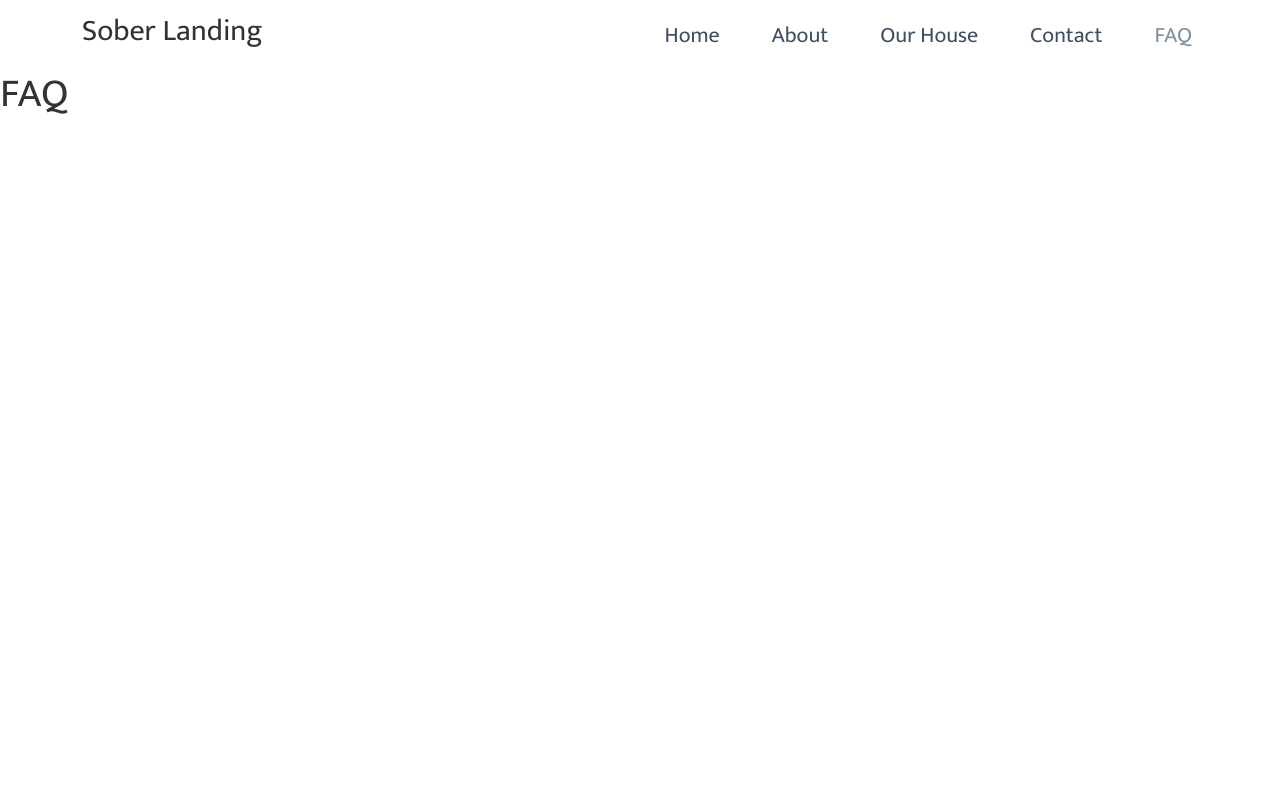
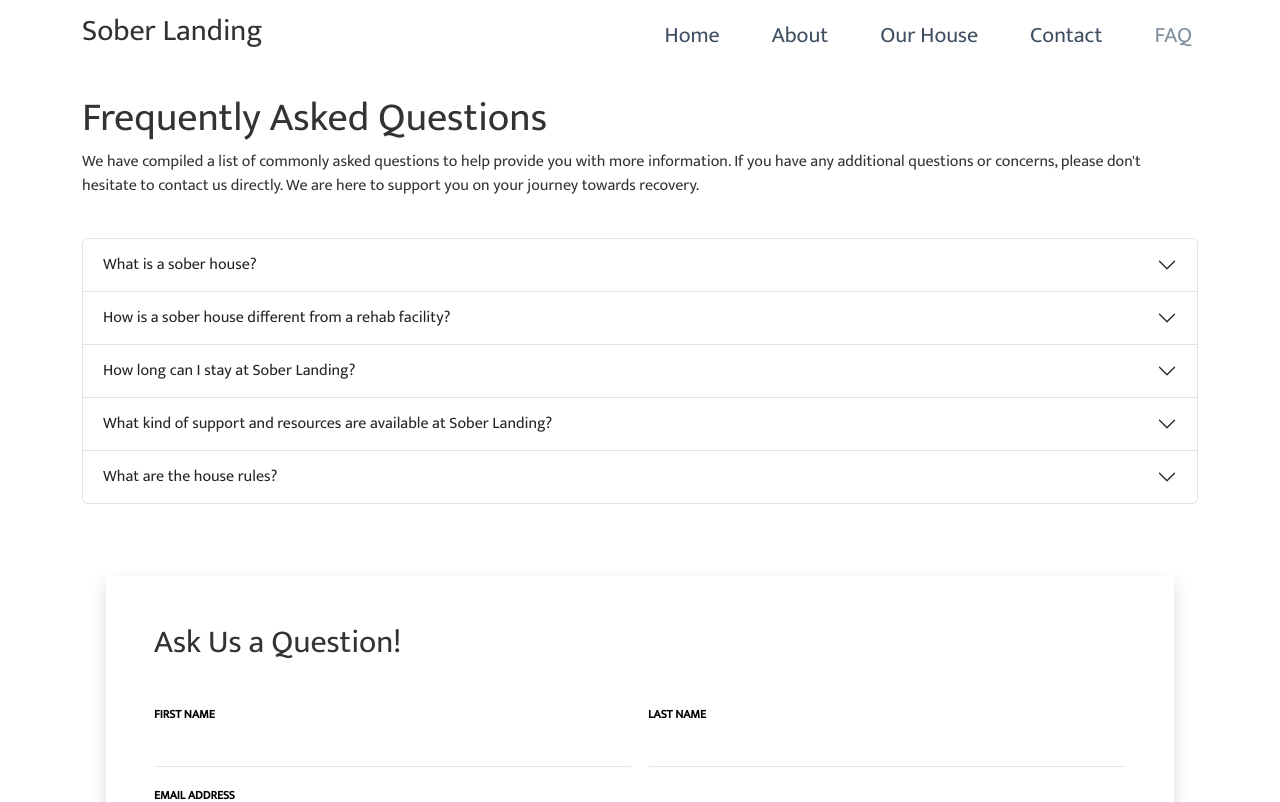
Before and after one commit to cDev-Creator/SoberLanding, a React (Create React App) app: page /faq in a window 1280 px wide. Shown: the top 802 px of the page. Built offline with nearby package versions, Linux system fonts and the light colour scheme; the HTML template or start-up script is replaced by a standard one.

Commit message:
basic layout FAQ page

```diff
--- a/src/components/FAQ.js
+++ b/src/components/FAQ.js
@@ -1,7 +1,99 @@
+import { Container, Accordion } from 'react-bootstrap';
+import '../index.css';
+import Footer from './Footer';
+import Copyright from './Copyright';
+import ContactForm from './ContactForm';
 const FAQ = () => {
     return (
-        <h1>FAQ</h1>
-      );
+      <div>
+        <section>
+          <Container className='py-4' >
+            <h1>Frequently Asked Questions</h1>
+            <p>We have compiled a list of commonly asked questions to help provide you with more information.
+            If you have any additional questions or concerns, please don't hesitate to contact us directly. We are here to support you on your journey towards recovery.</p>
+          </Container>
+          </section>
+
+          <section>
+          <Container>
+            <Accordion>
+            <Accordion.Item eventKey="0">
+              <Accordion.Header>What is a sober house?</Accordion.Header>
+              <Accordion.Body>
+                Lorem ipsum dolor sit amet, consectetur adipiscing elit, sed do
+                eiusmod tempor incididunt ut labore et dolore magna aliqua. Ut enim ad
+                minim veniam, quis nostrud exercitation ullamco laboris nisi ut
+                aliquip ex ea commodo consequat. Duis aute irure dolor in
+                reprehenderit in voluptate velit esse cillum dolore eu fugiat nulla
+                pariatur. Excepteur sint occaecat cupidatat non proident, sunt in
+                culpa qui officia deserunt mollit anim id est laborum.
+              </Accordion.Body>
+            </Accordion.Item>
+            <Accordion.Item eventKey="1">
+              <Accordion.Header>How is a sober house different from a rehab facility?</Accordion.Header>
+              <Accordion.Body>
+                Lorem ipsum dolor sit amet, consectetur adipiscing elit, sed do
+                eiusmod tempor incididunt ut labore et dolore magna aliqua. Ut enim ad
+                minim veniam, quis nostrud exercitation ullamco laboris nisi ut
+                aliquip ex ea commodo consequat. Duis aute irure dolor in
+                reprehenderit in voluptate velit esse cillum dolore eu fugiat nulla
+                pariatur. Excepteur sint occaecat cupidatat non proident, sunt in
+                culpa qui officia deserunt mollit anim id est laborum.
+              </Accordion.Body>
+            </Accordion.Item>
+
+            <Accordion.Item eventKey="2">
+              <Accordion.Header>How long can I stay at Sober Landing?</Accordion.Header>
+              <Accordion.Body>
+                Lorem ipsum dolor sit amet, consectetur adipiscing elit, sed do
+                eiusmod tempor incididunt ut labore et dolore magna aliqua. Ut enim ad
+                minim veniam, quis nostrud exercitation ullamco laboris nisi ut
+                aliquip ex ea commodo consequat. Duis aute irure dolor in
+                reprehenderit in voluptate velit esse cillum dolore eu fugiat nulla
+                pariatur. Excepteur sint occaecat cupidatat non proident, sunt in
+                culpa qui officia deserunt mollit anim id est laborum.
+              </Accordion.Body>
+            </Accordion.Item>
+
+            <Accordion.Item eventKey="3">
+              <Accordion.Header>What kind of support and resources are available at Sober Landing?</Accordion.Header>
+              <Accordion.Body>
+                Lorem ipsum dolor sit amet, consectetur adipiscing elit, sed do
+                eiusmod tempor incididunt ut labore et dolore magna aliqua. Ut enim ad
+                minim veniam, quis nostrud exercitation ullamco laboris nisi ut
+                aliquip ex ea commodo consequat. Duis aute irure dolor in
+                reprehenderit in voluptate velit esse cillum dolore eu fugiat nulla
+                pariatur. Excepteur sint occaecat cupidatat non proident, sunt in
+                culpa qui officia deserunt mollit anim id est laborum.
+              </Accordion.Body>
+            </Accordion.Item>
+
+            <Accordion.Item eventKey="4">
+              <Accordion.Header>What are the house rules?</Accordion.Header>
+              <Accordion.Body>
+                Lorem ipsum dolor sit amet, consectetur adipiscing elit, sed do
+                eiusmod tempor incididunt ut labore et dolore magna aliqua. Ut enim ad
+                minim veniam, quis nostrud exercitation ullamco laboris nisi ut
+                aliquip ex ea commodo consequat. Duis aute irure dolor in
+                reprehenderit in voluptate velit esse cillum dolore eu fugiat nulla
+                pariatur. Excepteur sint occaecat cupidatat non proident, sunt in
+                culpa qui officia deserunt mollit anim id est laborum.
+              </Accordion.Body>
+            </Accordion.Item>
+          </Accordion>
+        </Container>
+      </section>
+
+      <section>
+        <Container>
+          <ContactForm contactTitle='Ask Us a Question!' textAreaLabel='Question'/>
+        </Container>
+      </section>
+
+      <Footer />
+      <Copyright />
+
+    </div>
+  );
 }
-
 export default FAQ;
```
